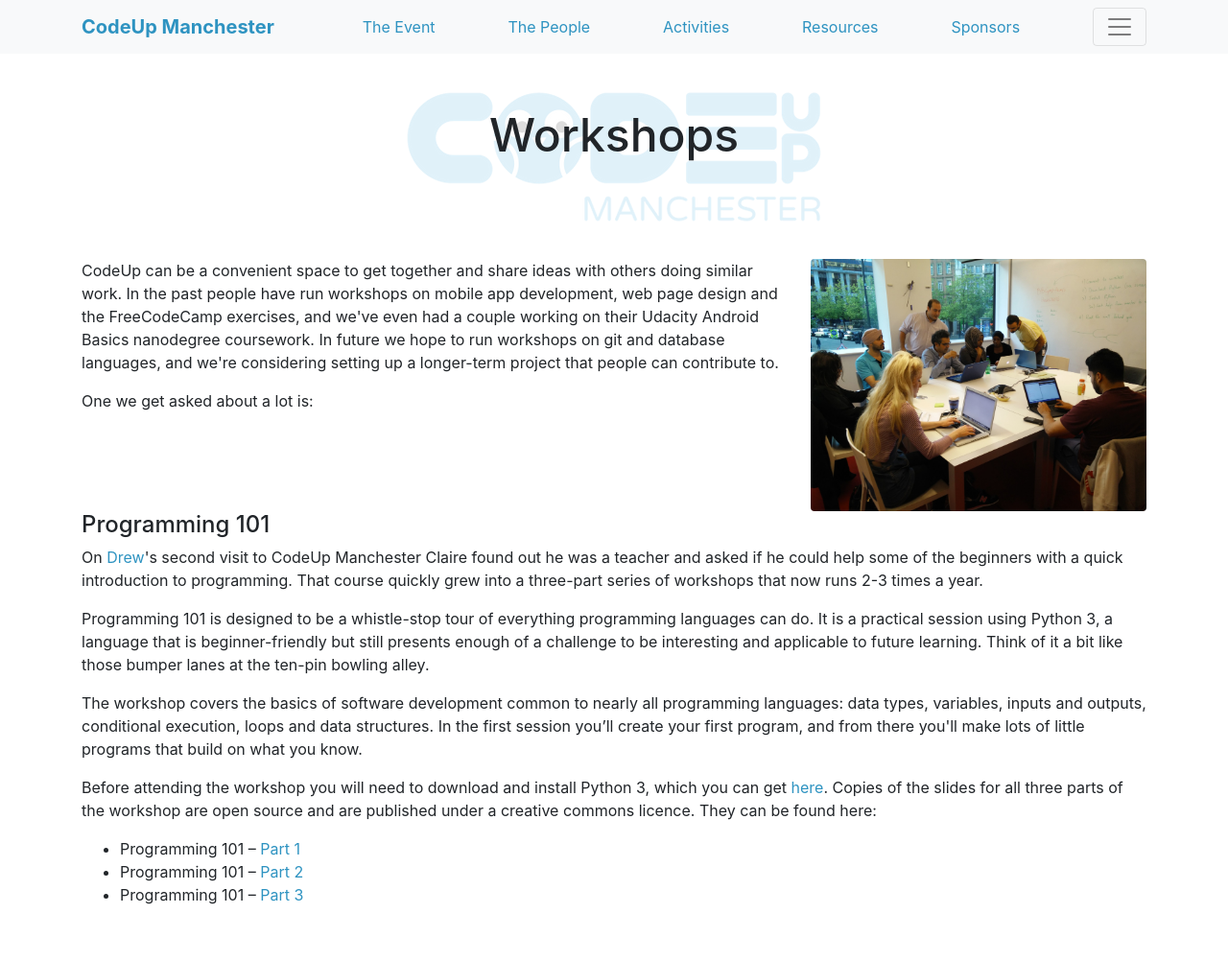
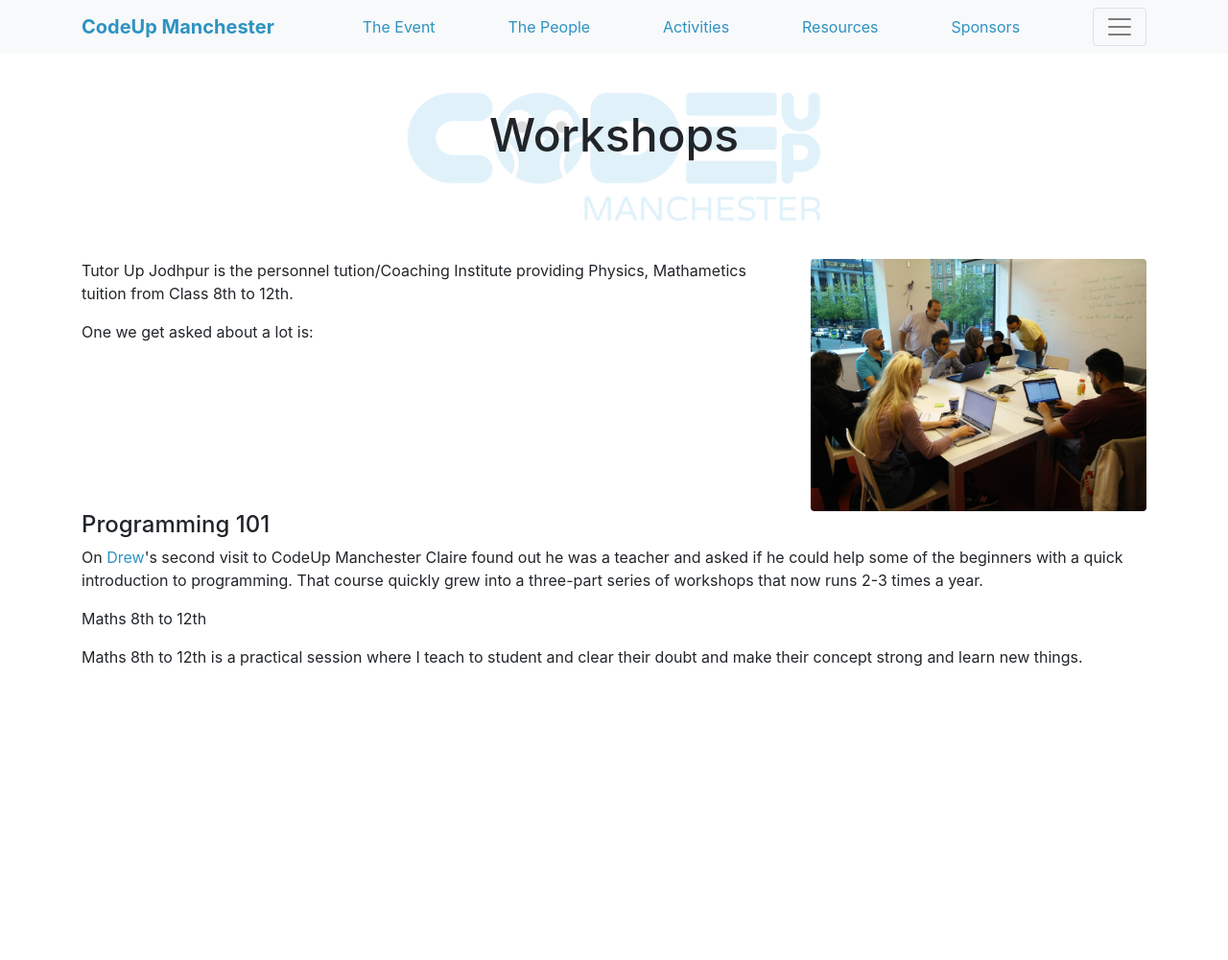
Before and after one commit to tutorupjodhpur/tutorupjodhpur.github.io, a Jekyll site: the page built from workshops.html, in a window 1280 px wide. Shown: the whole page at 96% size. Built offline with Jekyll 4.4.1, drawn with Linux system fonts in a browser that asks for light colours; nearby versions of some CDN libraries; comment, search, counter and statistics services are not loaded; after the commit the page ends 900 px from its top, so only the background shows below that.

Commit message:
Update workshops.html

```diff
--- a/workshops.html
+++ b/workshops.html
@@ -11,10 +11,7 @@
       <div class="row">
         <div class="col-md-8">
           <p>
-            CodeUp can be a convenient space to get together and share ideas with others doing similar work. In the past people have
-            run workshops on mobile app development, web page design and the FreeCodeCamp exercises, and we've even had a
-            couple working on their Udacity Android Basics nanodegree coursework. In future we hope to run workshops on git
-            and database languages, and we're considering setting up a longer-term project that people can contribute to.
+            Tutor Up Jodhpur is the personnel tution/Coaching Institute providing Physics, Mathametics tuition from Class 8th to 12th.
           </p>
           <p>
             One we get asked about a lot is:
@@ -36,21 +33,18 @@
             of workshops that now runs 2-3 times a year.
           </p>
           <p>
-            Programming 101 is designed to be a whistle-stop tour of everything programming languages can do. It is a practical session
-            using Python 3, a language that is beginner-friendly but still presents enough of a challenge to be interesting
-            and applicable to future learning. Think of it a bit like those bumper lanes at the ten-pin bowling alley.
+             Maths 8th to 12th
+
           </p>
           <p>
-            The workshop covers the basics of software development common to nearly all programming languages: data types, variables,
-            inputs and outputs, conditional execution, loops and data structures. In the first session you’ll create your
-            first program, and from there you'll make lots of little programs that build on what you know.
+             Maths 8th to 12th is a practical session where I teach to student and clear their doubt and make their concept strong and learn new things.
           </p>
-          <p>
+<!--           <p>
             Before attending the workshop you will need to download and install Python 3, which you can get
             <a href="https://www.python.org/" target="_blank">here</a>. Copies of the slides for all three parts of the workshop are open source and are published under a
             creative commons licence. They can be found here:
-          </p>
-          <ul>
+          </p> -->
+<!--           <ul>
             <li>
               Programming 101 –
               <a href="https://www.dropbox.com/s/87fzzzsfb00bers/Progamming%20101%20-%20Part%201.pptx?dl=0" target="_blank">Part 1</a>
@@ -63,7 +57,7 @@
               Programming 101 –
               <a href="https://www.dropbox.com/s/hq32o06u12kc8ib/Progamming%20101%20-%20Part%203.pptx?dl=0" target="_blank">Part 3</a>
             </li>
-          </ul>
+          </ul> -->
         </div>
       </div>
     </div>
```
